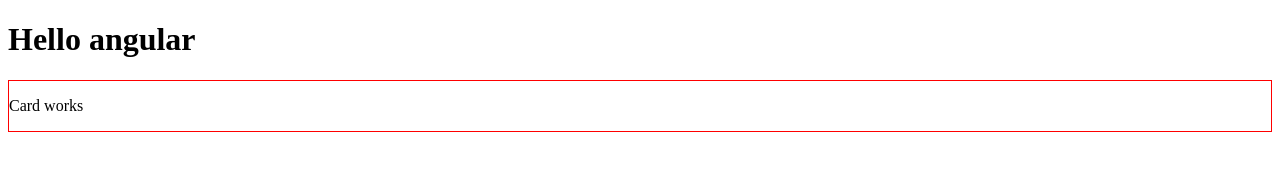
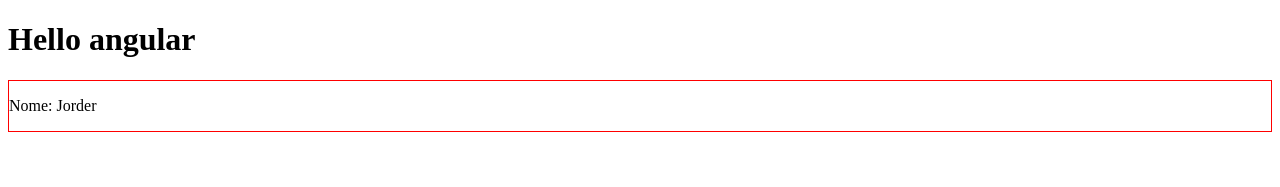
Before and after one commit to JorderGomes/estudo-angular, an Angular app in the folder estudo-angular/: page / in a window 1280 px wide. Shown: the top 187 px of the page. Built offline with nearby package versions, Linux system fonts and the light colour scheme.

Commit message:
data interpolation

```diff
--- a/estudo-angular/src/app/components/card/card.component.html
+++ b/estudo-angular/src/app/components/card/card.component.html
@@ -1,3 +1,3 @@
 <div class="card">
-    <p>Card works</p>
+    <p>Nome: {{ name }}</p>
 </div>
--- a/estudo-angular/src/app/components/card/card.component.ts
+++ b/estudo-angular/src/app/components/card/card.component.ts
@@ -6,5 +6,5 @@ import { Component } from '@angular/core';
   styleUrl: './card.component.css'
 })
 export class CardComponent {
-
+  name:string = "Jorder";
 }
```
Also changed, not shown: 1 other file (tests, documents, lock files or other folders).
